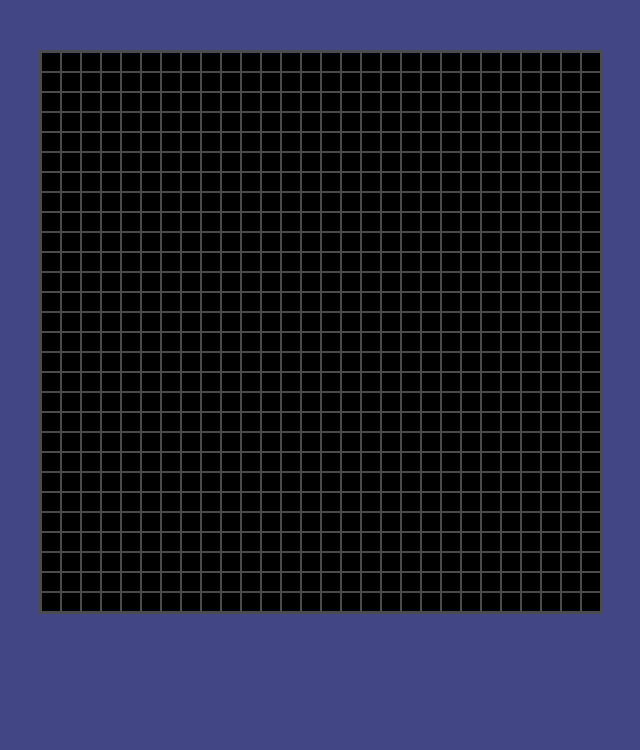
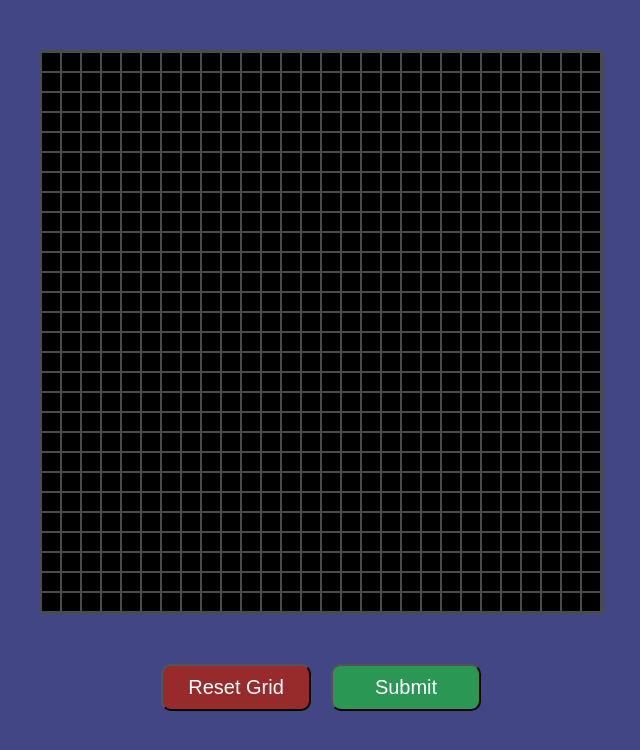
Before and after one commit to acrichards3/number-guessing-neural-network, a Next.js app: page / in a window 1280 px wide. Shown: the top 750 px of the page, without its empty margins (319-959 px from the left). Built offline with nearby package versions, Linux system fonts and the light colour scheme.

Commit message:
drawing + reset button

```diff
--- a/src/components/grid/Grid.module.scss
+++ b/src/components/grid/Grid.module.scss
@@ -14,3 +14,39 @@
     background-color: white;
   }
 }
+
+.buttonArea {
+  display: flex;
+  justify-content: center;
+  gap: 20px;
+}
+
+.reset {
+  border-radius: 10px;
+  padding: 10px;
+  background-color: #972a2a;
+  width: 150px;
+  color: white;
+  font-size: 20px;
+  cursor: pointer;
+  transition: 200ms;
+
+  &:hover {
+    background-color: #b72a2a;
+  }
+}
+
+.submit {
+  border-radius: 10px;
+  padding: 10px;
+  background-color: #2a9754;
+  width: 150px;
+  color: white;
+  font-size: 20px;
+  cursor: pointer;
+  transition: 200ms;
+
+  &:hover {
+    background-color: #58b665;
+  }
+}
--- a/src/components/grid/Grid.tsx
+++ b/src/components/grid/Grid.tsx
@@ -8,26 +8,65 @@ interface GridProps {
 }
 
 export default function Grid(props: GridProps) {
-  const initialGrid = Array.from({ length: props.rows }, () =>
+  const [isMouseDown, setIsMouseDown] = React.useState(false);
+
+  const [grid, setGrid] = React.useState(() => {
+    return Array.from({ length: props.rows }, () =>
       new Array(props.columns).fill(0)
     );
+  });
 
-  console.log(initialGrid);
+  const handleCellClick = (x: number, y: number) => {
+    const newGrid = [...grid];
+    newGrid[y]![x] = 1;
+    setGrid(newGrid);
+  };
+
+  const handleCellEnter = (x: number, y: number) => {
+    if (isMouseDown) {
+      const newGrid = [...grid];
+      newGrid[y]![x] = 1;
+      setGrid(newGrid);
+    }
+  };
+
+  console.log(grid);
 
   return (
+    <>
       <div className={styles.grid}>
-      {initialGrid.map((row, rowIndex) => (
-        <div key={rowIndex} className={styles.row}>
-          {row.map((cell, colIndex) => (
+        {grid.map((row, x) => (
+          <div key={x} className={styles.row}>
+            {row.map((cell, y) => (
               <div
-              key={`${rowIndex}-${colIndex}`}
+                key={`${x}-${y}`}
                 className={classNames(styles.cell, {
                   [styles.filled as string]: cell === 1,
                 })}
+                onMouseDown={() => setIsMouseDown(true)}
+                onMouseUp={() => setIsMouseDown(false)}
+                onMouseEnter={() => handleCellEnter(y, x)}
+                onClick={() => handleCellClick(y, x)}
               />
             ))}
           </div>
         ))}
       </div>
+      <div className={styles.buttonArea}>
+        <button
+          onClick={() =>
+            setGrid(() => {
+              return Array.from({ length: props.rows }, () =>
+                new Array(props.columns).fill(0)
+              );
+            })
+          }
+          className={styles.reset}
+        >
+          Reset Grid
+        </button>
+        <button className={styles.submit}>Submit</button>
+      </div>
+    </>
   );
 }
```
Lines whose indentation alone changed are shown as unchanged.
